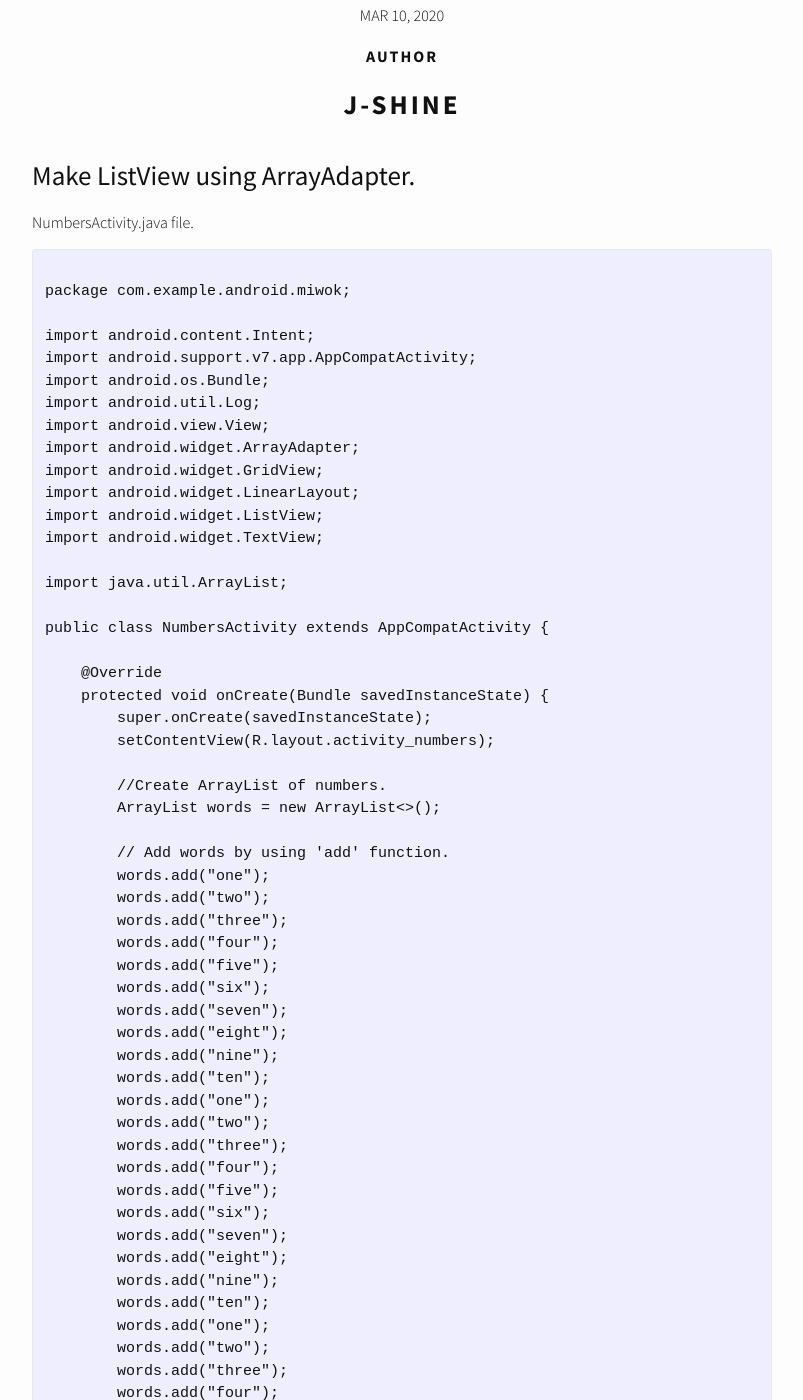
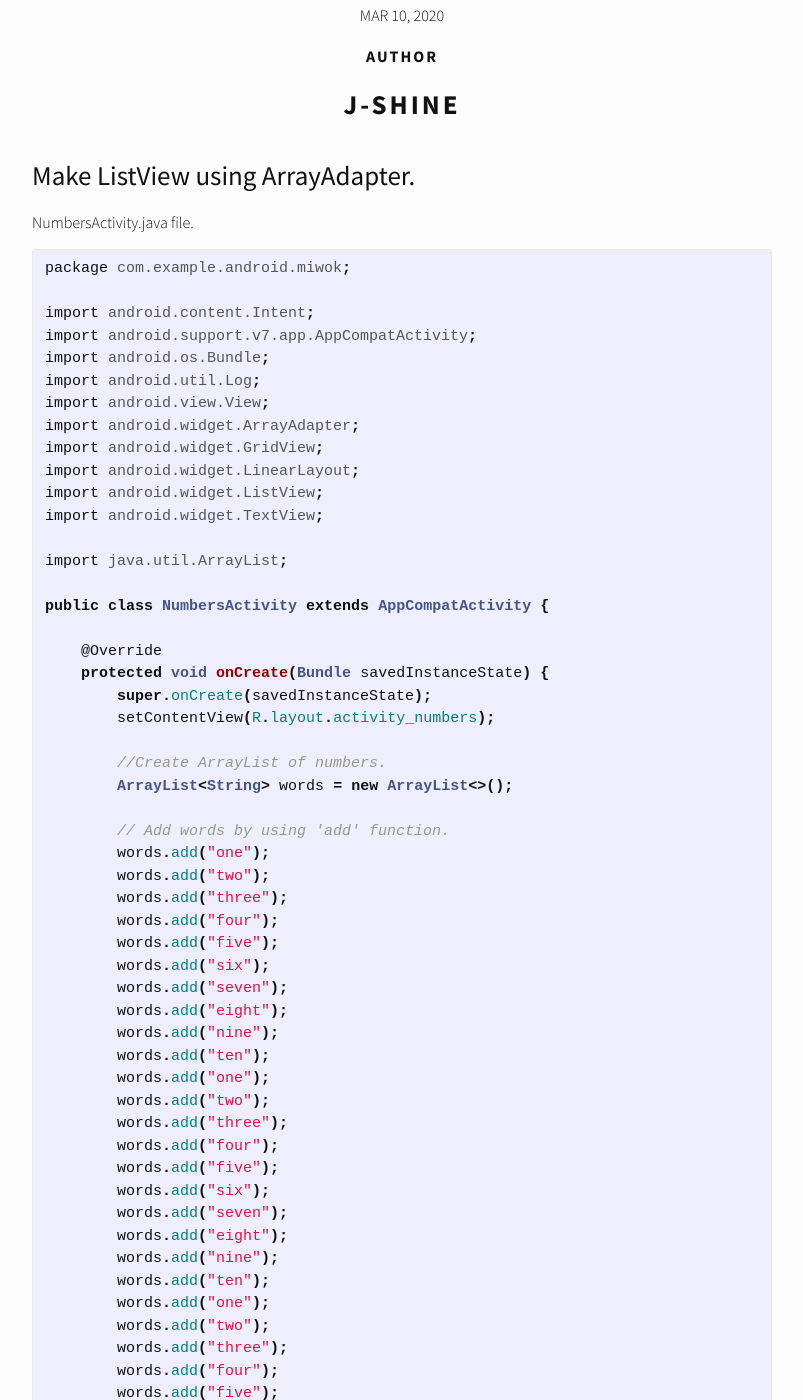
Before and after one commit to J-Shine/J-Shine.github.io, a Jekyll site: the page built from _posts/2020-03-09-miwok-list-view-array-adapter.markdown, in a window 1280 px wide and 1400 px high, scrolled down 344 px. Shown: the whole window, without its empty margins (238-1041 px from the left). Built offline with Jekyll 4.4.1, drawn with Linux system fonts in a browser that asks for light colours; nearby versions of some CDN libraries; comment, search, counter and statistics services are not loaded; some of the changed text lies outside the part shown.

Commit message:
Update 2020-03-09-miwok-list-view-array-adapter.markdown

````diff
--- a/_posts/2020-03-09-miwok-list-view-array-adapter.markdown
+++ b/_posts/2020-03-09-miwok-list-view-array-adapter.markdown
@@ -9,7 +9,7 @@ author: "J-Shine"
 # Make ListView using ArrayAdapter.
 
 NumbersActivity.java file.
-<pre><code>
+```java
 package com.example.android.miwok;
 
 import android.content.Intent;
@@ -228,11 +228,11 @@ public class NumbersActivity extends AppCompatActivity {
         // ArrayAdapter is also used with GridList and Spinner
     }
 }
-</code></pre>
+```
 
 activity_numbers.xml
 
-```
+```xml
 
 <?xml version="1.0" encoding="utf-8"?>
 <ListView xmlns:android="http://schemas.android.com/apk/res/android"
````
